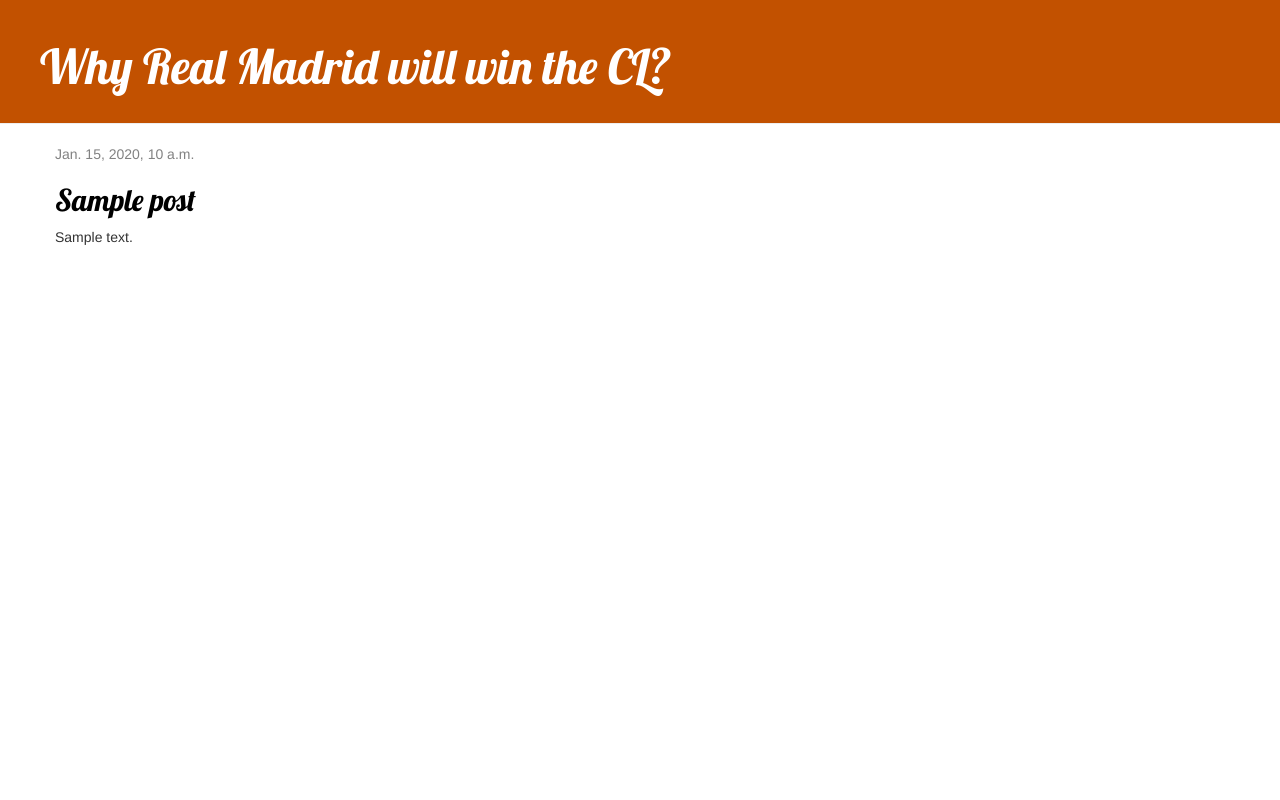
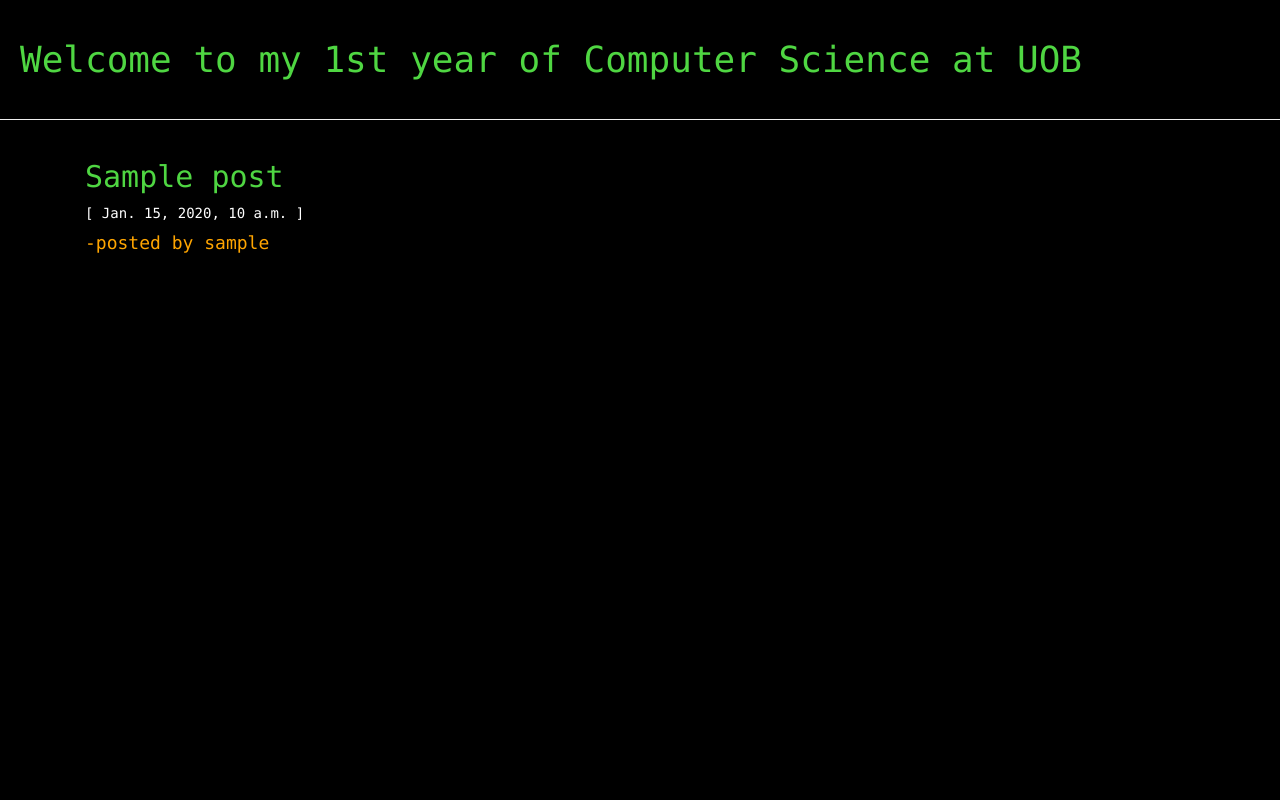
Before and after one commit to Marmar2310/my-first-blog, a Django app: page / in a window 1280 px wide. Run offline with Django 3.2, Linux system fonts and the light colour scheme; tables that the repository leaves empty hold one stand-in row (values such as "Sample post"); some libraries are stand-ins or nearby versions.

Commit message:
Modified the HTML code and created my own CSS file

```diff
--- a/blog/static/css/blog.css
+++ /dev/null
@@ -1,46 +0,0 @@
-.page-header {
-    background-color: #C25100;
-    margin-top: 0;
-    padding: 20px 20px 20px 40px;
-}
-
-.page-header h1, .page-header h1 a, .page-header h1 a:visited, .page-header h1 a:active {
-    color: #ffffff;
-    font-size: 36pt;
-    text-decoration: none;
-}
-
-.content {
-    margin-left: 40px;
-}
-
-h1, h2, h3, h4 {
-    font-family: 'Lobster', cursive;
-}
-
-.date {
-    color: #828282;
-}
-
-.save {
-    float: right;
-}
-
-.post-form textarea, .post-form input {
-    width: 100%;
-}
-
-.top-menu, .top-menu:hover, .top-menu:visited {
-    color: #ffffff;
-    float: right;
-    font-size: 26pt;
-    margin-right: 20px;
-}
-
-.post {
-    margin-bottom: 70px;
-}
-
-.post h2 a, .post h2 a:visited {
-    color: #000000;
-}
--- /dev/null
+++ b/blog/static/css/custom.css
@@ -0,0 +1,25 @@
+body {
+    background-color: #000000;
+    font-family: "Lucida Console", Monaco, monospace;
+}
+
+h1 {
+    padding-bottom: 20px;
+    padding-left: 20px;
+}
+
+.green {
+    color: #4fd642;
+}
+
+.post-loca {
+    padding-top: 20px;
+}
+
+.white {
+    color: #ffffff;
+}
+
+.orange {
+    color: #f5a300;
+}
--- a/blog/templates/blog/base.html
+++ b/blog/templates/blog/base.html
@@ -1,23 +1,22 @@
 {% load static %}
 <html>
     <head>
+        <link rel="icon" href="https://upload.wikimedia.org/wikipedia/commons/7/7d/Mangekyou_Sharingan_Madara.svg">
         <link rel="stylesheet" href="//maxcdn.bootstrapcdn.com/bootstrap/3.2.0/css/bootstrap.min.css">
         <link rel="stylesheet" href="//maxcdn.bootstrapcdn.com/bootstrap/3.2.0/css/bootstrap-theme.min.css">
-        <link rel="stylesheet" href="{% static 'css/blog.css' %}">
+        <link rel="stylesheet" href="{% static 'css/custom.css' %}">
         <link href="//fonts.googleapis.com/css?family=Lobster&subset=latin,latin-ext" rel="stylesheet" type="text/css">
-        <title>Marmar's blog</title>
+        <title>Omar Lamrani [CS Blog] </title>
     </head>
-    <body>
     <div class="page-header">
-        <h1><a href="/">Why Real Madrid will win the CL?</a></h1>
+        <h1><a href="/" class="green">Welcome to my 1st year of Computer Science at UOB</a></h1>
     </div>
     <div class="content container">
-        <div class="row">
+        <div>
             <div class="col-md-8">
             {% block content %}
             {% endblock %}
             </div>
         </div>
     </div>
-    </body>
 </html>
--- a/blog/templates/blog/post_list.html
+++ b/blog/templates/blog/post_list.html
@@ -2,12 +2,15 @@
 
 {% block content %}
     {% for post in posts %}
-        <div class="post">
-            <div class="date">
-                {{ post.published_date }}
+    <body>
+        <div>
+            <h2><a href="{% url 'post_detail' pk=post.pk %}" class="green">{{ post.title }}</a></h2>
+            <!--<p class="white">{{ post.text|linebreaksbr }}</p> -->
+        </div>
+        <div class="white">
+              [ {{ post.published_date }} ]
             </div>
-            <h2><a href="{% url 'post_detail' pk=post.pk %}">{{ post.title }}</a></h2>
-            <p>{{ post.text|linebreaksbr }}</p>
-        </div>
+     <h4 style="color:orange">-posted by {{ post.author }}</h4>
+        </body>
     {% endfor %}
 {% endblock %}
```
Also changed, not shown: blog/templates/blog/post_detail.html (+5 -4 lines).
